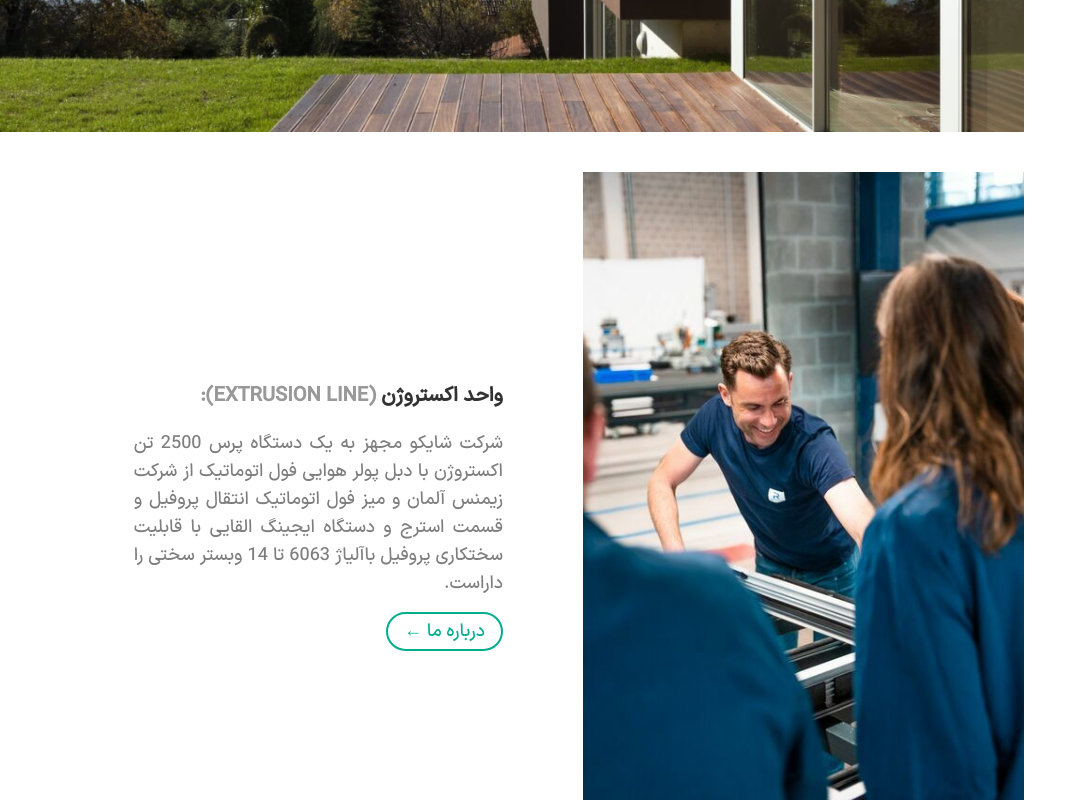
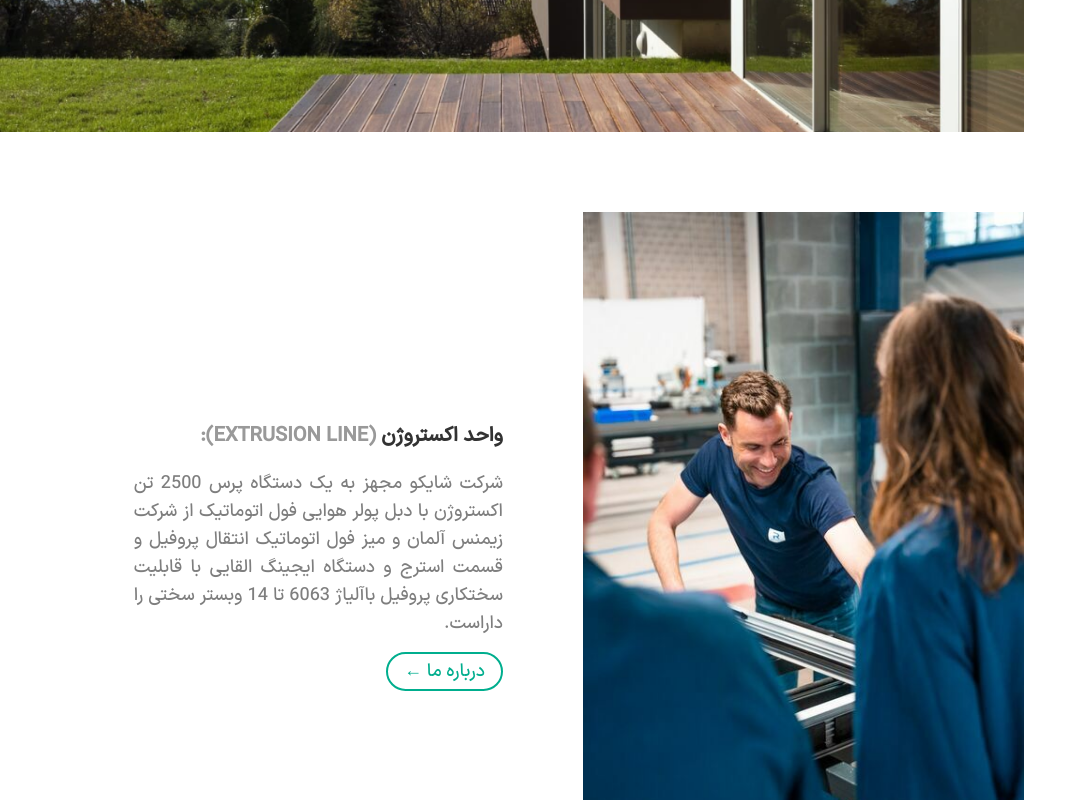
Before and after one commit to zahra-hsb/hanz-, a Next.js app: page / in a window 1280 px wide. Shown: the part 2940-3740 px from the top of the page, without its empty margins (0-1087 px from the left). Built offline with nearby package versions, Linux system fonts and the light colour scheme.

Commit message:
space for top of picture changed

```diff
--- a/src/components/layout/Company/index.jsx
+++ b/src/components/layout/Company/index.jsx
@@ -21,7 +21,7 @@ const Company = () => {
                     <BigSlider />
                 </div>
             </section>
-            <section className="flex w-full flex-col lg:flex-row items-center justify-between gap-5 pt-10">
+            <section className="flex w-full flex-col lg:flex-row items-center justify-between gap-5 pt-20">
                 <div className="h-full">
                     <Image src={Pic} alt='hanz' />
                 </div>
```
